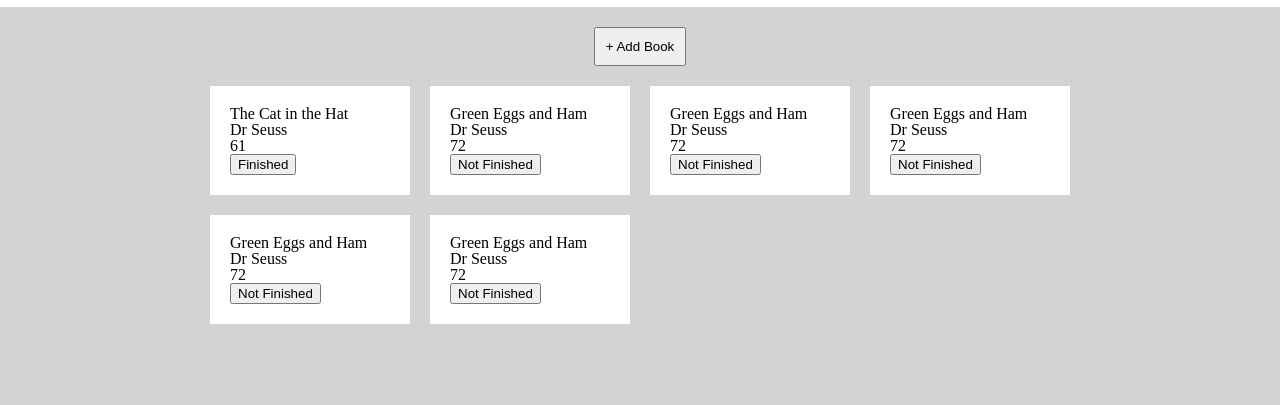
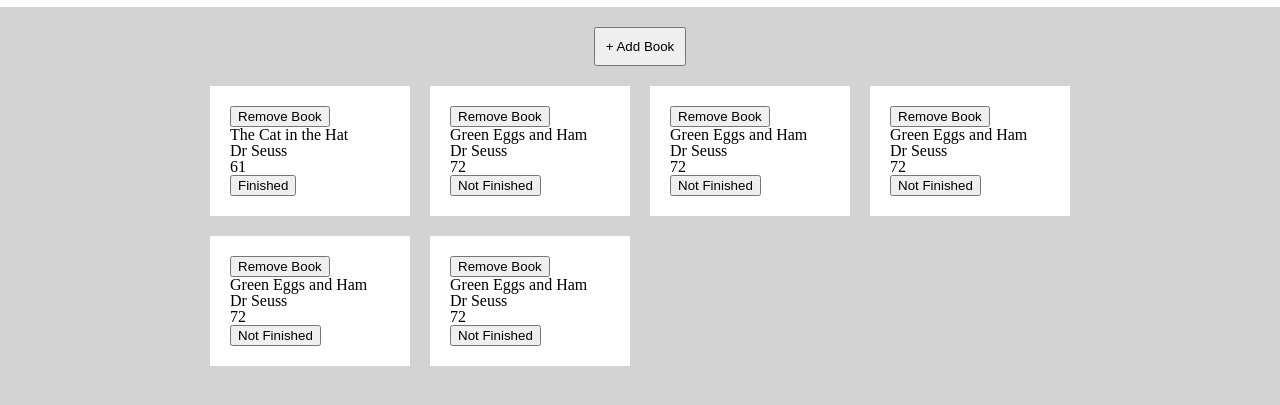
Before and after one commit to DylanSHLiang/library, a plain HTML site: page index.html in a window 1280 px wide. Shown: the part 43-448 px from the top of the page. Drawn offline with Linux system fonts and the light colour scheme.

Commit message:
Added button to remove book

```diff
--- a/index.html
+++ b/index.html
@@ -12,36 +12,42 @@
         <button class="add">+ Add Book</button>
         <div class="library">
             <div class="book">
+                <button class="remove">Remove Book</button>
                 <h2 class="name">The Cat in the Hat</h2>
                 <h3 class="author">Dr Seuss</h3>
                 <p class="pages">61</p>
                 <button class="finished">Finished</button>
             </div>
             <div class="book">
+                <button class="remove">Remove Book</button>
                 <h2 class="name">Green Eggs and Ham</h2>
                 <h3 class="author">Dr Seuss</h3>
                 <p class="pages">72</p>
                 <button class="finished">Not Finished</button>
             </div>
             <div class="book">
+                <button class="remove">Remove Book</button>
                 <h2 class="name">Green Eggs and Ham</h2>
                 <h3 class="author">Dr Seuss</h3>
                 <p class="pages">72</p>
                 <button class="finished">Not Finished</button>
             </div>
             <div class="book">
+                <button class="remove">Remove Book</button>
                 <h2 class="name">Green Eggs and Ham</h2>
                 <h3 class="author">Dr Seuss</h3>
                 <p class="pages">72</p>
                 <button class="finished">Not Finished</button>
             </div>
             <div class="book">
+                <button class="remove">Remove Book</button>
                 <h2 class="name">Green Eggs and Ham</h2>
                 <h3 class="author">Dr Seuss</h3>
                 <p class="pages">72</p>
                 <button class="finished">Not Finished</button>
             </div>
             <div class="book">
+                <button class="remove">Remove Book</button>
                 <h2 class="name">Green Eggs and Ham</h2>
                 <h3 class="author">Dr Seuss</h3>
                 <p class="pages">72</p>
--- a/scripts.js
+++ b/scripts.js
@@ -1,4 +1,5 @@
 const books = [];
+const add = document.querySelector(".add");
 
 function Book() {
 
@@ -7,3 +8,7 @@ function Book() {
 function addBookToLibrary() {
 
 }
+
+add.addEventListener("click", event => {
+    console.log("POP FOR BOOK INFO");
+});
```
